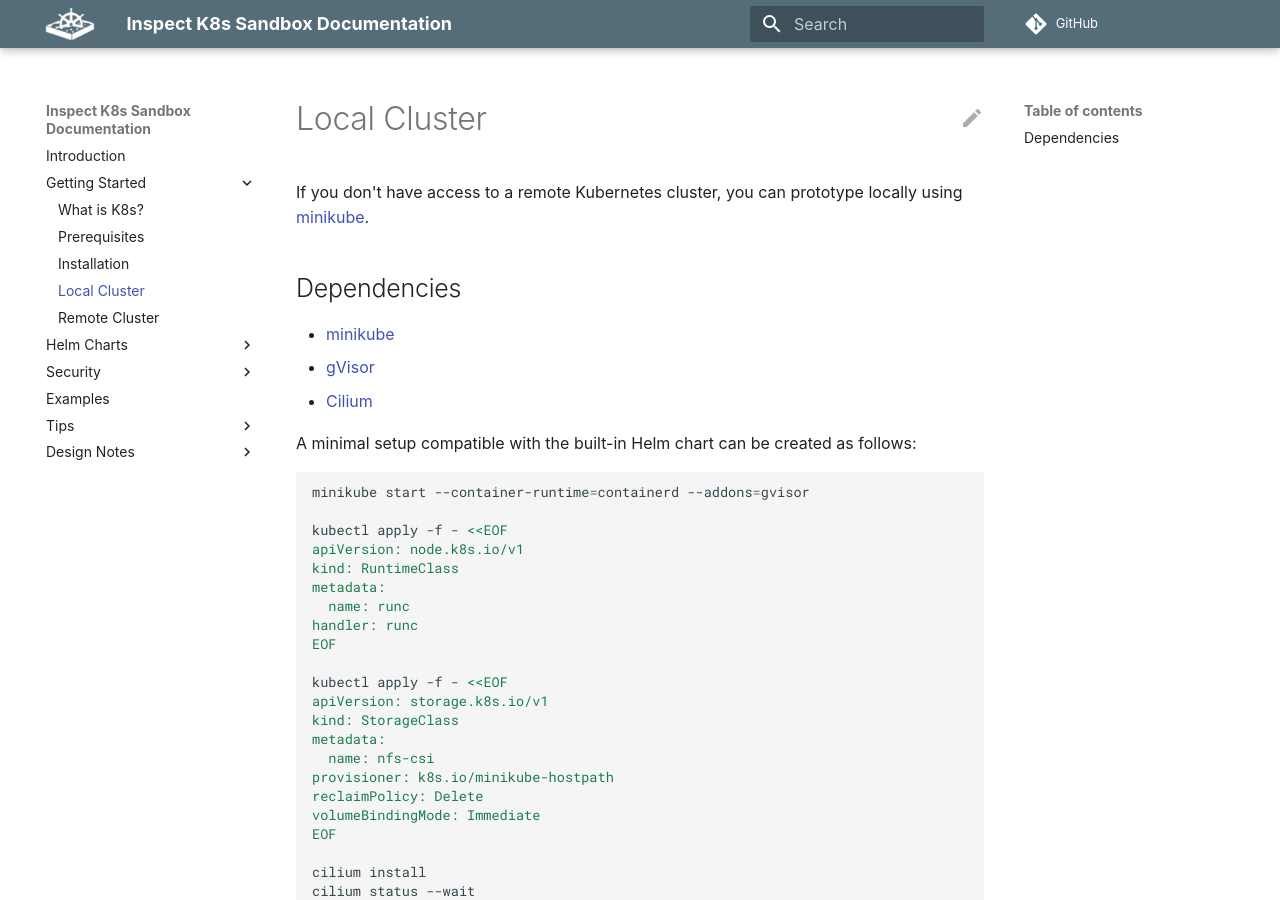
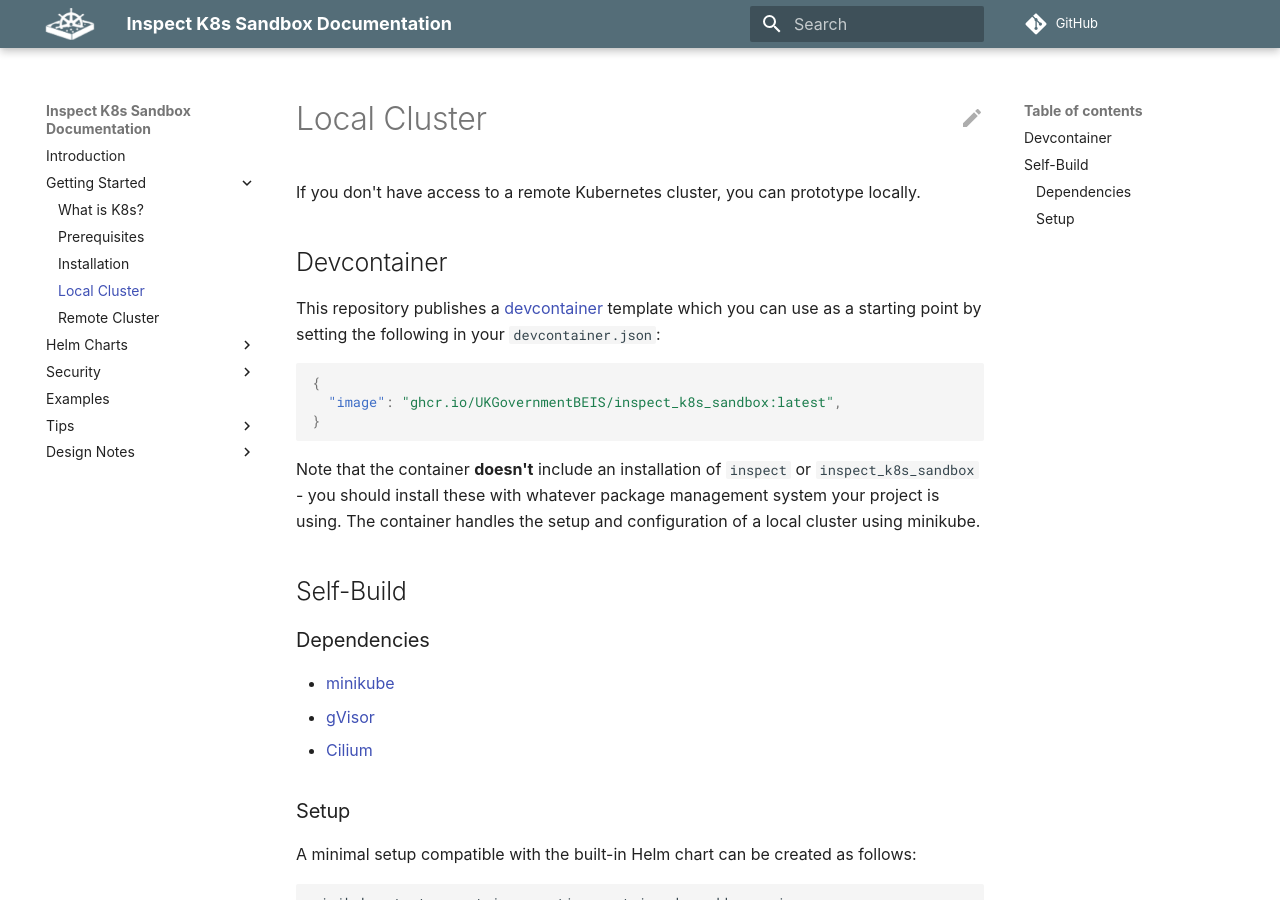
Before and after one commit to UKGovernmentBEIS/inspect_k8s_sandbox, an MkDocs documentation site: the page built from docs/docs/getting-started/local-cluster.md, in a window 1280 px wide and 900 px high. Built offline with MkDocs 1.6.1 and Material for MkDocs 9.7.7, drawn with Linux system fonts in a browser that asks for light colours; some web fonts are replaced; comment, search, counter and statistics services are not loaded.

Commit message:
Add workflow and docs for published devcontainer (#119)
* Add workflow and docs for pulished devcontainer

* Update docs/docs/getting-started/local-cluster.md

* add tmux to devcontainer

---------

Co-authored-by: Art O Cathain <153507562+art-dsit@users.noreply.github.com>
Co-authored-by: Art.OCathain <Art.OCathain@dsit.gov.uk>

````diff
--- a/docs/docs/getting-started/local-cluster.md
+++ b/docs/docs/getting-started/local-cluster.md
@@ -1,13 +1,32 @@
 # Local Cluster
 
-If you don't have access to a remote Kubernetes cluster, you can prototype locally using
-[minikube](https://minikube.sigs.k8s.io/docs/).
+If you don't have access to a remote Kubernetes cluster, you can prototype locally.
 
-## Dependencies
+## Devcontainer
+
+This repository publishes a [devcontainer](https://containers.dev/) template which you can use as a starting point
+by setting the following in your `devcontainer.json`:
+
+```json
+{
+  "image": "ghcr.io/UKGovernmentBEIS/inspect_k8s_sandbox:latest",
+}
+```
+
+Note that the container **doesn't** include an installation of `inspect` or
+`inspect_k8s_sandbox` - you should install these with whatever package management
+system your project is using. The container handles the setup and configuration of
+a local cluster using minikube.
+
+## Self-Build
+
+### Dependencies
 
 * [minikube](https://minikube.sigs.k8s.io/docs/)
 * [gVisor](https://gvisor.dev/docs/user_guide/install/)
 * [Cilium](https://github.com/cilium/cilium-cli)
+
+### Setup
 
 A minimal setup compatible with the built-in Helm chart can be created as follows:
 
````
Also changed, not shown: 2 other files.
